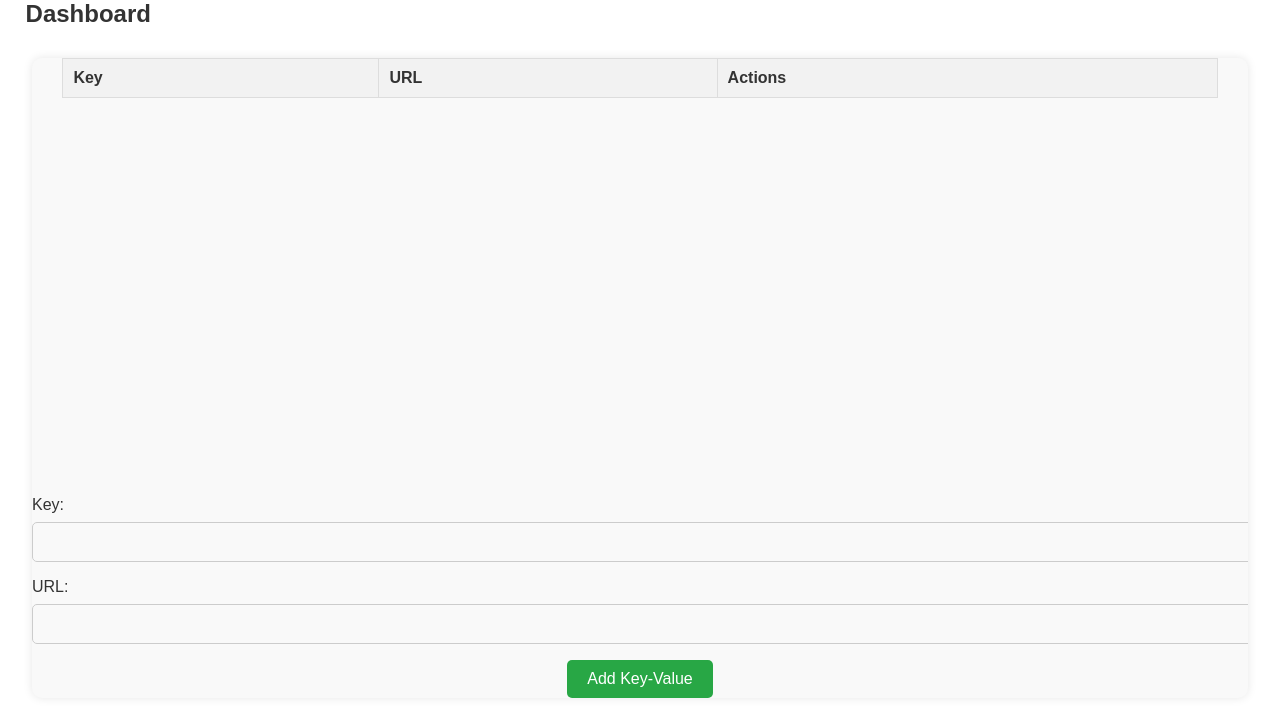
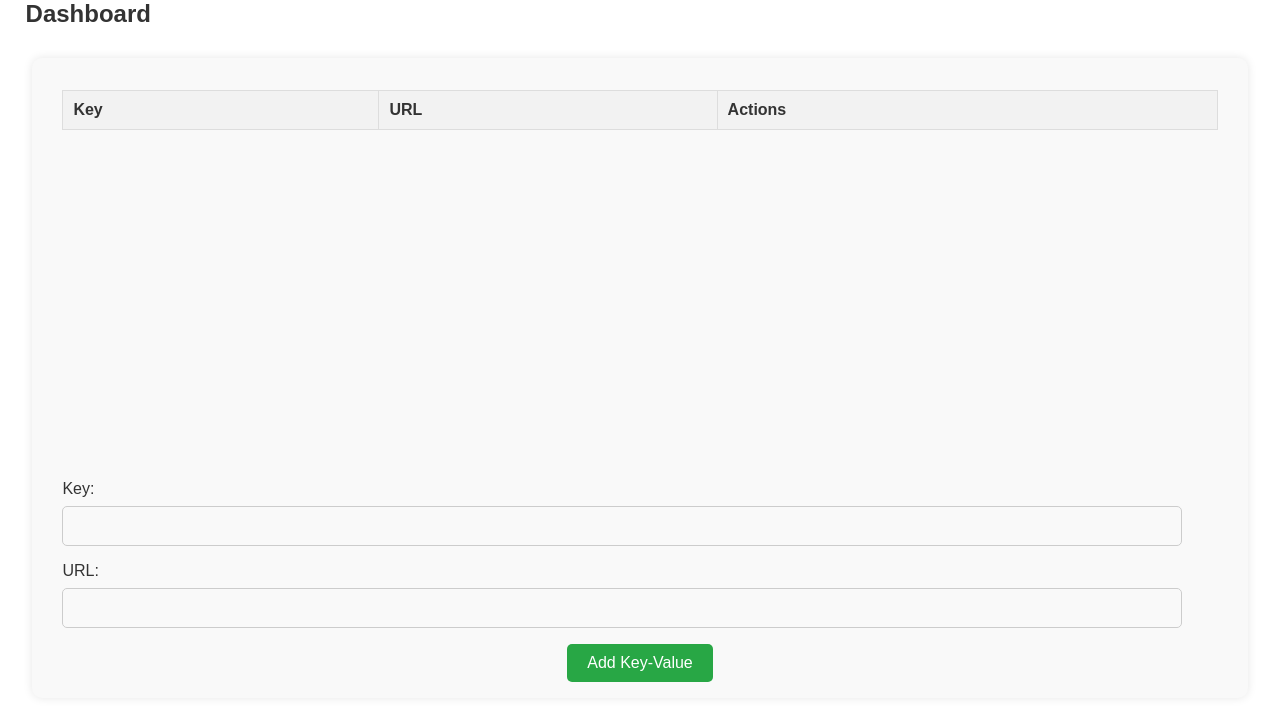
Before and after one commit to akhileshSRE/NavEase-app, a Flask app: page /dashboard in a window 1280 px wide. Shown: the part 86-800 px from the top of the page. Run offline with Flask 2, Linux system fonts and the light colour scheme; the visitor is signed in with stand-in values (Sample User, id 1); data comes from the database, SQL or seed files in the repository; data that the repository does not hold is empty; some libraries are stand-ins or nearby versions.

Commit message:
table scrollable and form width adjust

```diff
--- a/static/css/dashboard.css
+++ b/static/css/dashboard.css
@@ -140,6 +140,7 @@ header h1 {
 .table-container {
     width: 95%;
     height: 100%;
+    padding-top: 2rem;
     overflow: auto; /* Make table scrollable */
 }
 
@@ -202,13 +203,14 @@ header h1 {
     display: flex;
     flex-direction: column;
     align-items: center;
+    padding: 1rem;
 }
 
 .form-group {
     display: flex;
     flex-direction: column;
     margin-bottom: 1rem;
-    width: 100%;
+    width: 95%;
 }
 
 .form-group label {
@@ -218,7 +220,7 @@ header h1 {
 }
 
 .form-group input {
-    width: 100%;
+    width: 95%;
     padding: 10px;
     border: 1px solid #ccc;
     border-radius: 5px;
```
